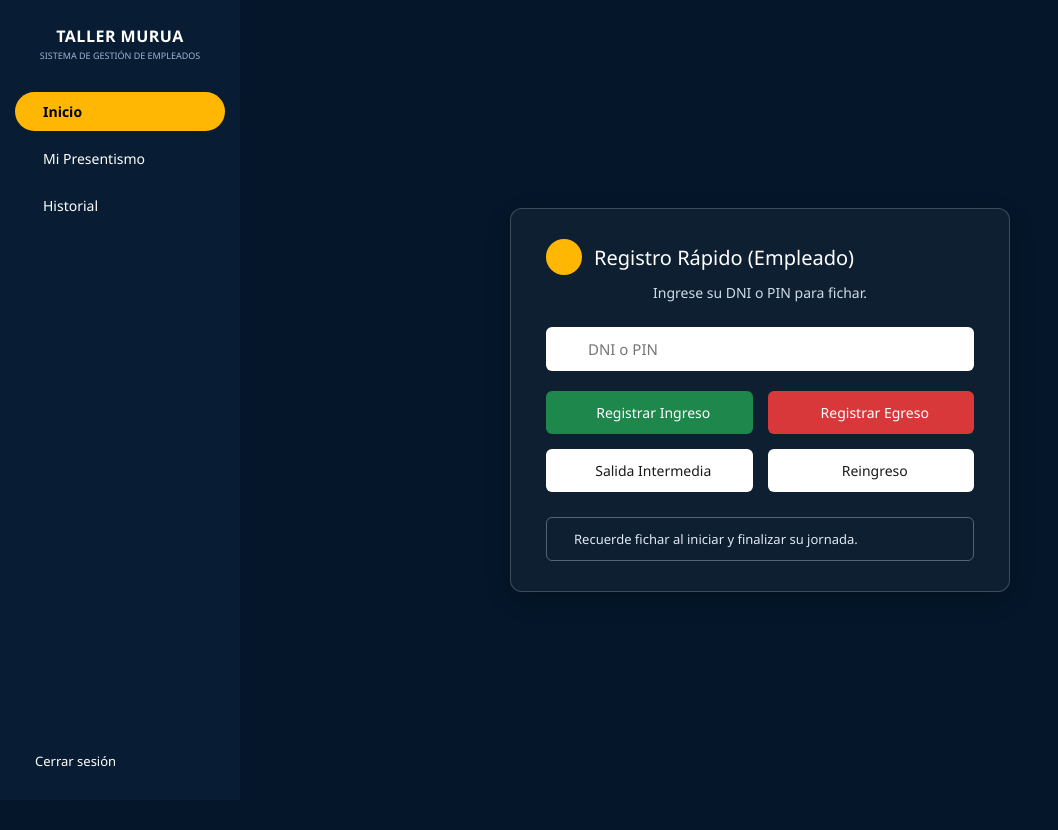
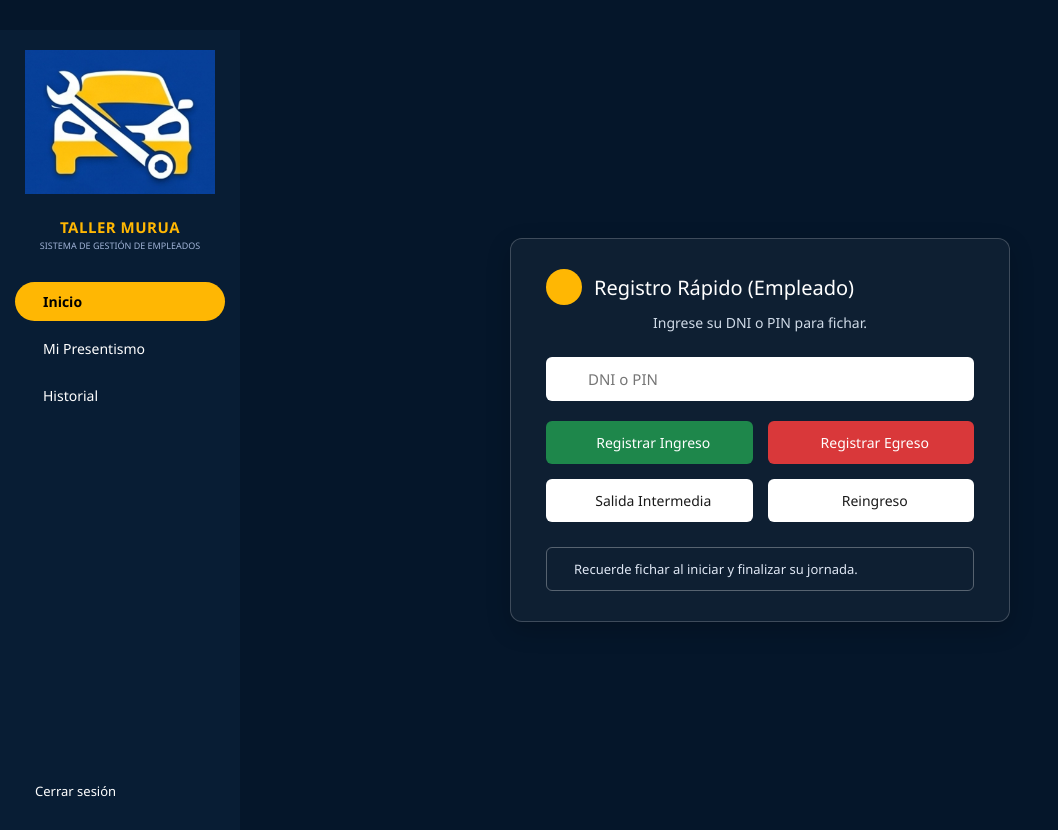
Before and after one commit to NicolasMurua21/asistenciaTallerMecanico, a Python web app: template templates/PantallaUsuario.html in a window 1280 px wide. Shown: the whole page, without its empty margins (0-1058 px from the left). Before the commit the page ends 767 px from the top, so only its background shows below. Run offline with Jinja, Linux system fonts and the light colour scheme; the template is opened without the code that fills it, so the values that code supplies are empty.

Commit message:
AGREGAR IMAGEN

```diff
--- a/static/css/styloPantallaUsuario.css
+++ b/static/css/styloPantallaUsuario.css
@@ -218,3 +218,14 @@ body {
 .info-box i {
     font-size: 16px;
 }
+.logo-img {
+    width: 190px; /* Ajusta el tamaño según sea necesario */
+    height: auto;
+    margin-bottom: 10px;
+}
+#brand-title {
+    color: #ffb703;
+    font-size: 15px;
+    font-weight: 700;
+    letter-spacing: 0.5px;
+}
--- a/templates/PantallaUsuario.html
+++ b/templates/PantallaUsuario.html
@@ -10,15 +10,20 @@
 
 </head>
 <body>
+<div class="brand">
+    <!-- Aquí colocas la imagen -->
 
+
+</div>
     <div class="layout">
         <!-- Barra Lateral / Sidebar -->
         <aside class="sidebar">
             <div class="brand">
                 <div class="logo">
+                    <img src="../templates/imagenes/LOGO PRINCIPAL (SOLO AUTO).jpeg" alt="Logo Taller Murua" class="logo-img">
                     <i class="fa-solid fa-car"></i>
                 </div>
-                <h2>TALLER MURUA</h2>
+                <h2 id="brand-title">TALLER MURUA</h2>
                 <span>SISTEMA DE GESTIÓN DE EMPLEADOS</span>
             </div>
 
```
